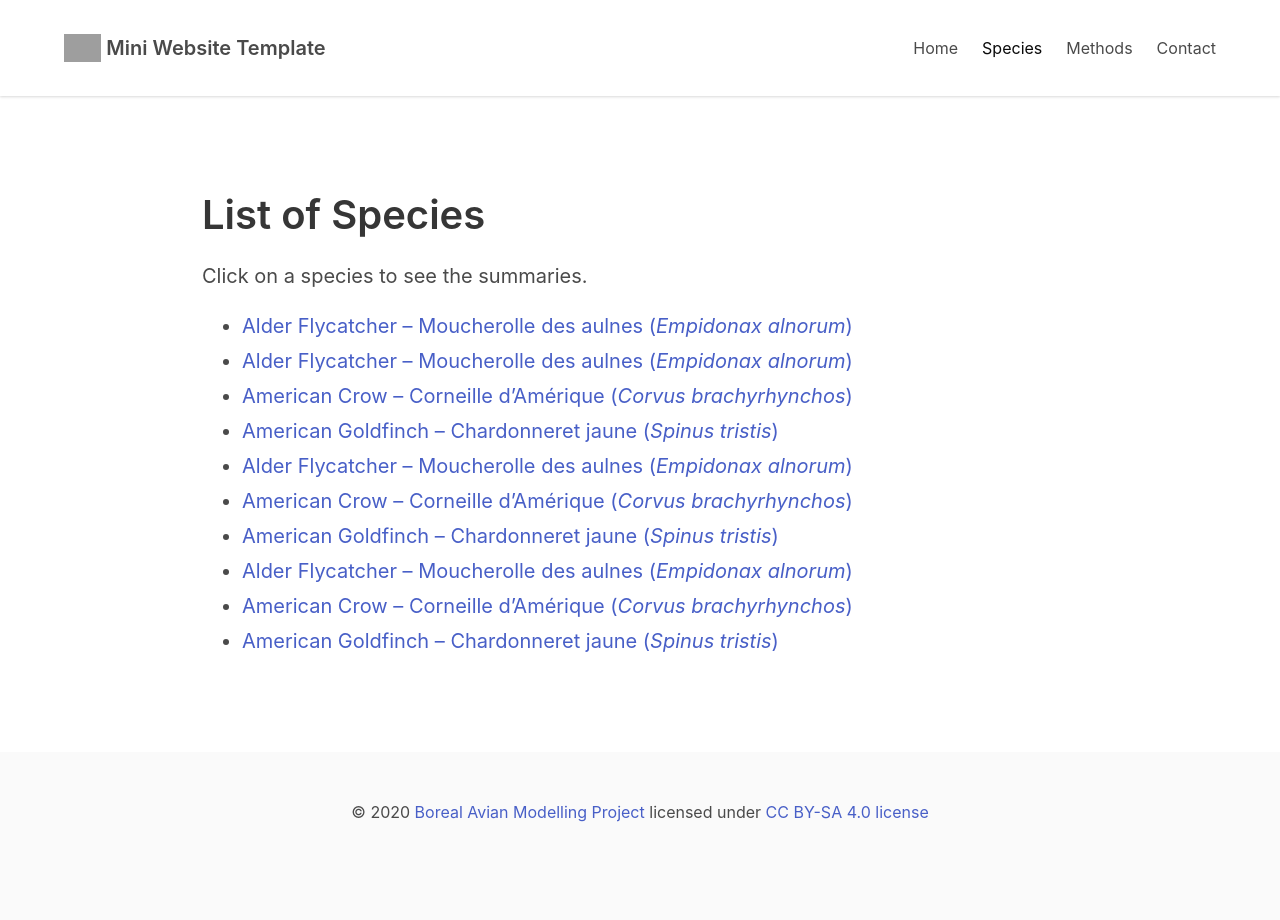
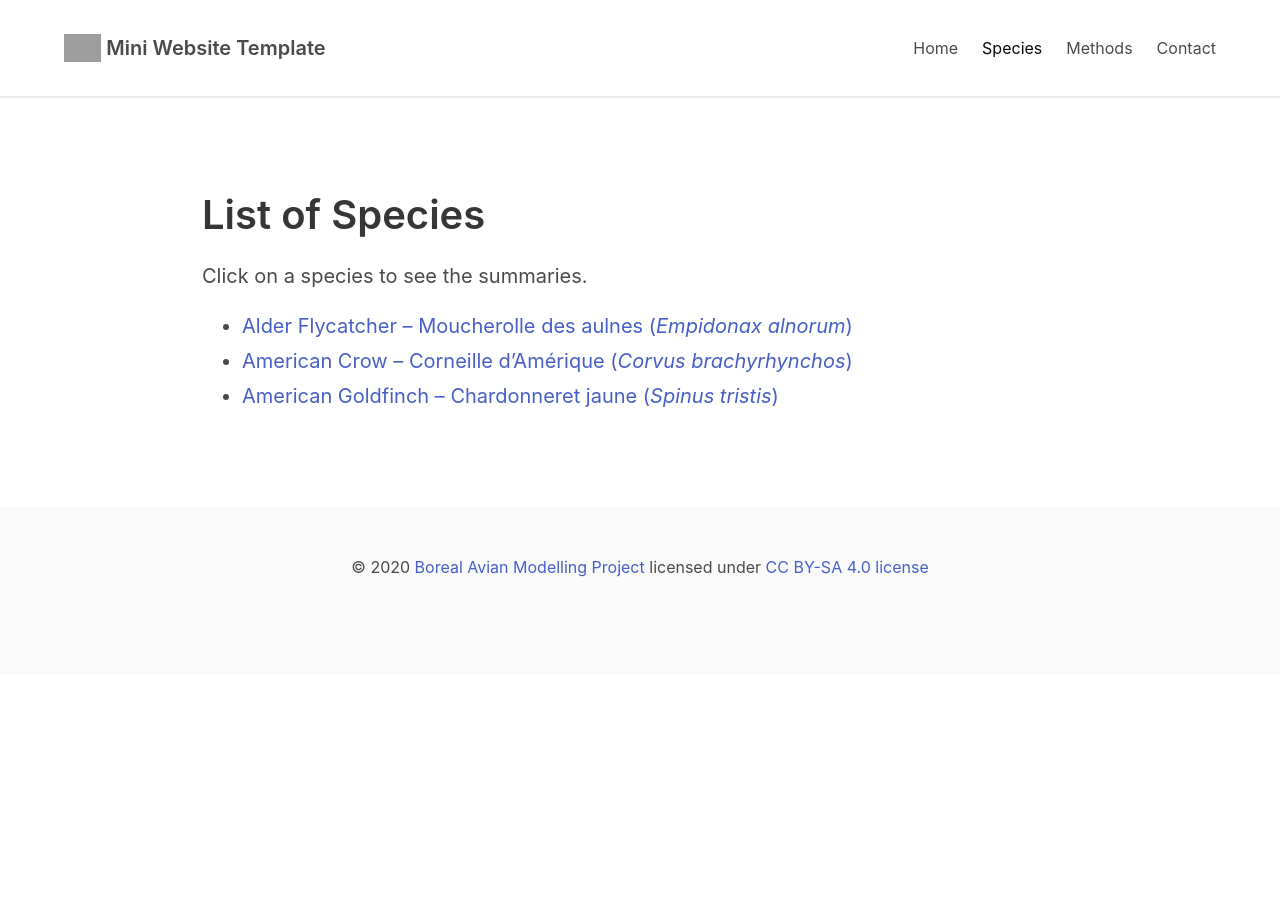
Before and after one commit to borealbirds/mini-website-template, a Jekyll site: the page built from docs/species/index.md, in a window 1280 px wide. Built offline with Jekyll 4.4.1, drawn with Linux system fonts in a browser that asks for light colours; our own code applies the rules of GitHub Pages for plain Markdown files.

Commit message:
Update index.md

```diff
--- a/docs/species/index.md
+++ b/docs/species/index.md
@@ -4,12 +4,5 @@ title: List of Species
 Click on a species to see the summaries.
 
 - [Alder Flycatcher &ndash; Moucherolle des aulnes (_Empidonax alnorum_)]({{ site.baseurl }}/species/ALFL/)
-- [Alder Flycatcher &ndash; Moucherolle des aulnes (_Empidonax alnorum_)]({{ site.baseurl }}/species/ALFL/)
 - [American Crow &ndash; Corneille d'Am&eacute;rique (_Corvus brachyrhynchos_)]({{ site.baseurl }}/species/AMCR/)
 - [American Goldfinch &ndash; Chardonneret jaune (_Spinus tristis_)]({{ site.baseurl }}/species/AMGO/)
-- [Alder Flycatcher &ndash; Moucherolle des aulnes (_Empidonax alnorum_)]({{ site.baseurl }}/species/ALFL/)
-- [American Crow &ndash; Corneille d'Am&eacute;rique (_Corvus brachyrhynchos_)]({{ site.baseurl }}/species/AMCR/)
-- [American Goldfinch &ndash; Chardonneret jaune (_Spinus tristis_)]({{ site.baseurl }}/species/AMGO/)
-- [Alder Flycatcher &ndash; Moucherolle des aulnes (_Empidonax alnorum_)]({{ site.baseurl }}/species/ALFL/)
-- [American Crow &ndash; Corneille d'Am&eacute;rique (_Corvus brachyrhynchos_)]({{ site.baseurl }}/species/AMCR/)
-- [American Goldfinch &ndash; Chardonneret jaune (_Spinus tristis_)]({{ site.baseurl }}/species/AMGO/)
```
